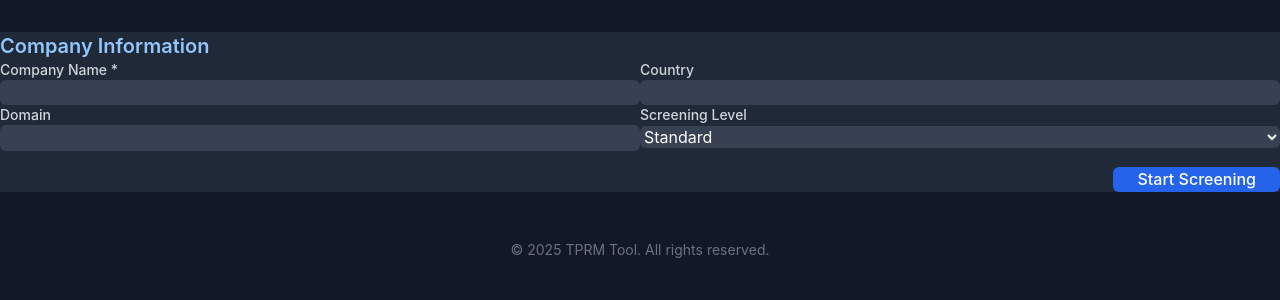
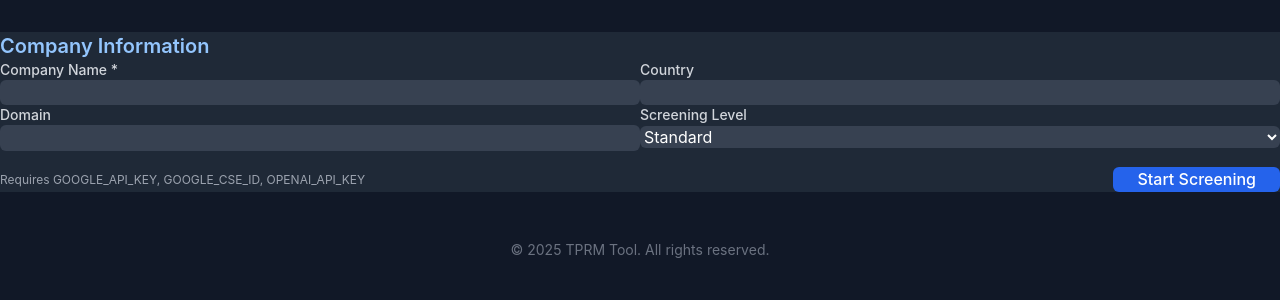
Before and after one commit to laithharzallah/Laithstool, a Flask app: page /enhanced/company_screening in a window 1280 px wide. Shown: the part 62-362 px from the top of the page. Run offline with Flask 3, Linux system fonts and the light colour scheme; some libraries are stand-ins or nearby versions.

Commit message:
feat(screening): use real Google CSE + OpenAI with provider diagnostics; professionalize UI with provider badges and evidence links

```diff
--- a/app.py
+++ b/app.py
@@ -125,6 +125,11 @@ def api_screen():
             "timestamp": datetime.now().isoformat(),
             "real_data": cat
         }
+
+        # Attach diagnostics so you can verify real providers used
+        result["_providers"] = (web or {}).get("metadata", {}).get("providers_used")
+        result["_search_timestamp"] = (web or {}).get("metadata", {}).get("search_timestamp")
+        result["_errors"] = web.get("error") if isinstance(web, dict) else None
 
         return jsonify(result)
 
--- a/templates/enhanced_company_screening.html
+++ b/templates/enhanced_company_screening.html
@@ -24,6 +24,11 @@
                 </div>
             </div>
             <p class="text-gray-400 mt-2">Screen companies for third-party risk management</p>
+            <div class="mt-4 flex flex-wrap gap-2" x-show="providerStatus">
+                <template x-for="p in providerStatus" :key="p">
+                    <span class="px-2 py-1 rounded-full text-xs bg-gray-700 text-gray-300">Provider: <span class="text-blue-300" x-text="p"></span></span>
+                </template>
+            </div>
         </header>
 
         <!-- Screening Form -->
@@ -56,7 +61,10 @@
                         </select>
                     </div>
                 </div>
-                <div class="flex justify-end mt-6">
+                <div class="flex items-center justify-between mt-6">
+                    <div class="text-xs text-gray-400">
+                        Requires GOOGLE_API_KEY, GOOGLE_CSE_ID, OPENAI_API_KEY
+                    </div>
                     <button type="submit"
                         class="px-6 py-2 bg-blue-600 hover:bg-blue-700 rounded-md font-medium transition-colors duration-200">
                         Start Screening
@@ -83,6 +91,7 @@
                         <h2 class="text-2xl font-bold text-blue-300" x-text="results.company_name"></h2>
                         <p class="text-gray-400 mt-1" x-text="results.country"></p>
                     </div>
+                    <div class="flex items-center gap-3">
                         <div class="flex items-center space-x-2">
                             <span class="text-sm text-gray-400">Risk Level:</span>
                             <span class="px-3 py-1 rounded-full text-sm font-medium"
@@ -92,6 +101,15 @@
                                     'bg-green-900/30 text-green-400': results.overall_risk_level === 'Low'
                                 }"
                                 x-text="results.overall_risk_level"></span>
+                        </div>
+                        <template x-if="results._providers && results._providers.length">
+                            <div class="hidden md:flex items-center gap-2">
+                                <span class="text-xs text-gray-400">Providers:</span>
+                                <template x-for="p in results._providers" :key="p">
+                                    <span class="px-2 py-1 rounded-full text-xs bg-gray-700 text-gray-300" x-text="p"></span>
+                                </template>
+                            </div>
+                        </template>
                     </div>
                 </div>
             </div>
@@ -180,7 +198,14 @@
                                     </tr>
                                     <tr>
                                         <td class="px-4 py-3 text-sm font-medium text-gray-400">Website</td>
-                                        <td class="px-4 py-3 text-sm text-gray-300" x-text="results.website || 'N/A'"></td>
+                                        <td class="px-4 py-3 text-sm text-blue-300">
+                                            <template x-if="results.website">
+                                                <a :href="results.website" target="_blank" class="hover:underline" x-text="results.website"></a>
+                                            </template>
+                                            <template x-if="!results.website">
+                                                <span class="text-gray-300">N/A</span>
+                                            </template>
+                                        </td>
                                     </tr>
                                     <tr>
                                         <td class="px-4 py-3 text-sm font-medium text-gray-400">Legal Form</td>
@@ -393,6 +418,9 @@
             <div class="p-6 border-t border-gray-700 flex justify-between items-center">
                 <div class="text-sm text-gray-400">
                     Screening completed at <span x-text="formatTimestamp(results.timestamp)"></span>
+                    <template x-if="results._providers && results._providers.length">
+                        <span> • Providers: <span class="text-blue-300" x-text="results._providers.join(', ')"></span></span>
+                    </template>
                 </div>
                 <button @click="resetForm" class="px-4 py-2 bg-gray-700 hover:bg-gray-600 rounded-md text-sm transition-colors duration-200">
                     New Screening
@@ -419,6 +447,7 @@
                 loadingMessage: 'Initializing screening...',
                 results: null,
                 activeTab: 'overview',
+                providerStatus: null,
                 loadingMessages: [
                     'Searching for company information...',
                     'Analyzing company structure...',
@@ -456,6 +485,7 @@
                         clearInterval(this.loadingInterval);
                         this.results = data;
                         this.isLoading = false;
+                        this.providerStatus = data?._providers || null;
                         this.activeTab = 'overview';
 
                         // Initialize the enhanced JSON viewer
```
Lines whose indentation alone changed are shown as unchanged.
